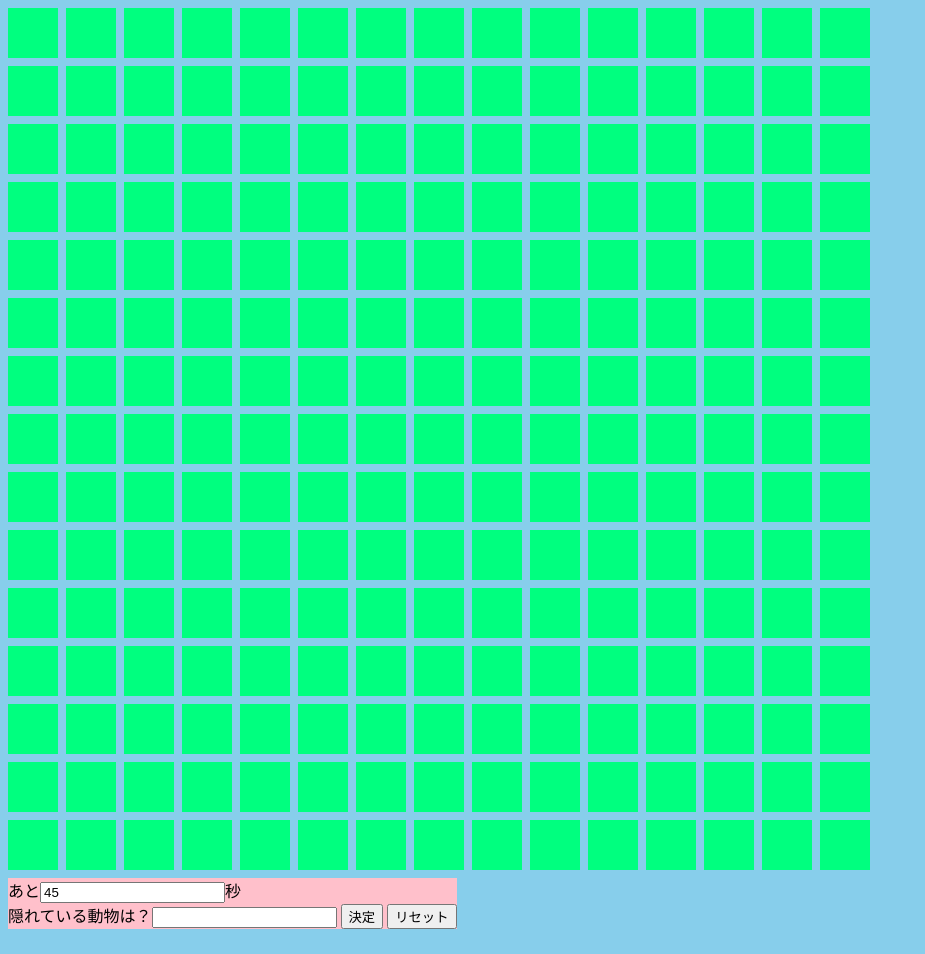
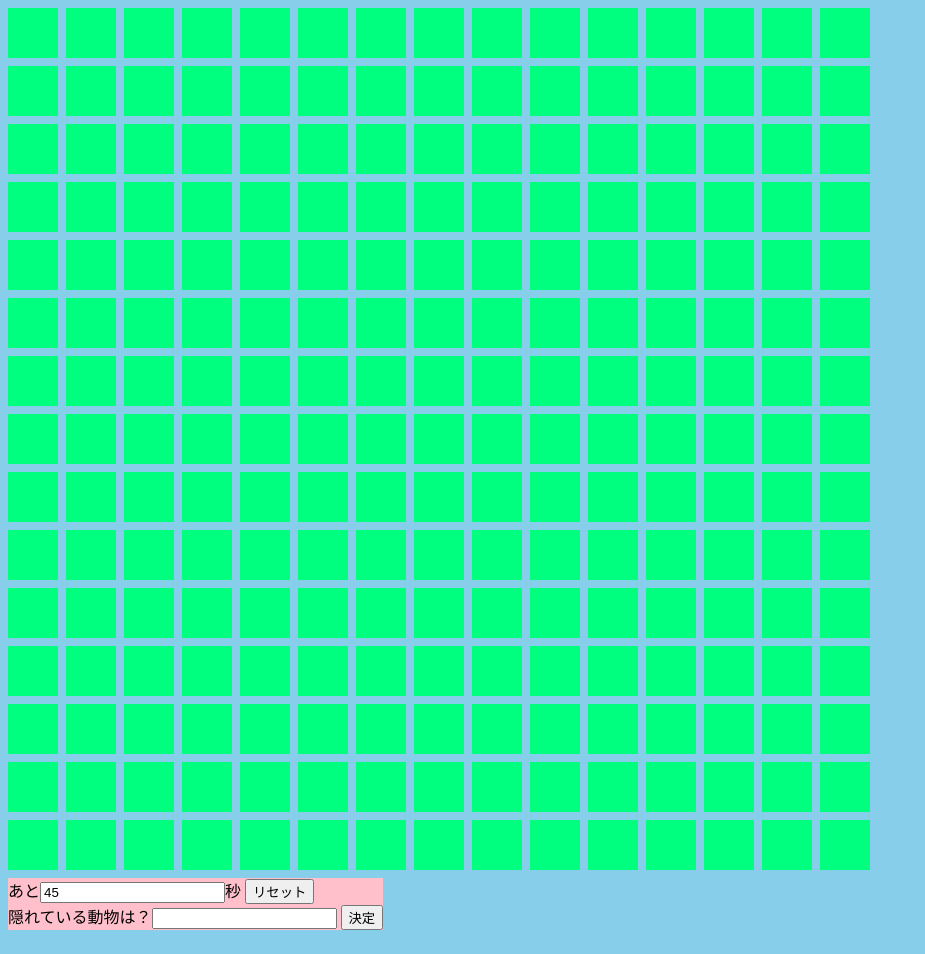
Before and after one commit to rodasha/BeastHunt, a plain HTML site: page index.html in a window 1280 px wide. Shown: the whole page, without its empty margins (0-925 px from the left). Drawn offline with Linux system fonts and the light colour scheme.

Commit message:
Update index.html

```diff
--- a/index.html
+++ b/index.html
@@ -70,7 +70,7 @@
                function Start(){timer1=setInterval("Down()",1000);}
                function Stop(){
                     clearInterval(timer1);
-                    var answer=document.timer.elements[1].value;
+                    var answer=document.timer.elements[2].value;
                     if(answer==tx)alert("正解!すっごーい!");else alert("不正解！答えは"+tx+"でした!");
                     window.location.reload();
                }
@@ -84,10 +84,10 @@
                     }}
           </script>
           <form name="timer">
-               あと<input type="text" value="50" readonly>秒<br>
+               あと<input type="text" value="50" readonly>秒
+               <input type="button" value="リセット" onclick="window.location.reload();"><br>
                隠れている動物は？<input type="text">
                <input type="button" value="決定" onclick="Stop()">
-               <input type="button" value="リセット" onclick="window.location.reload();">
           </form>
      </body>
 </html>
```
